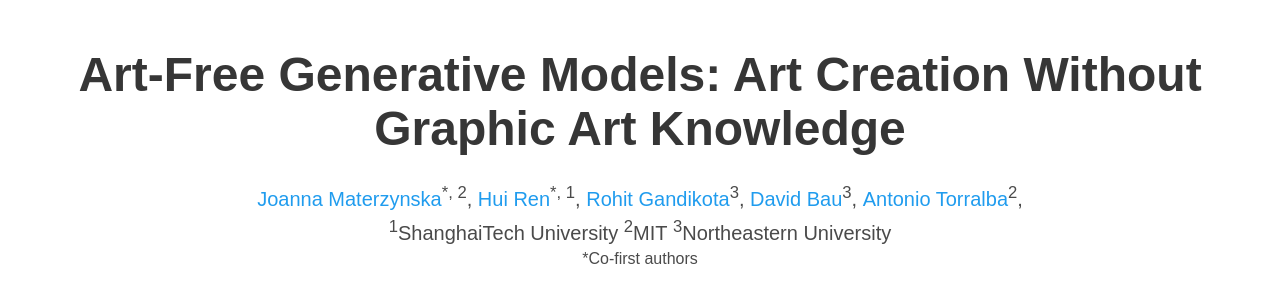
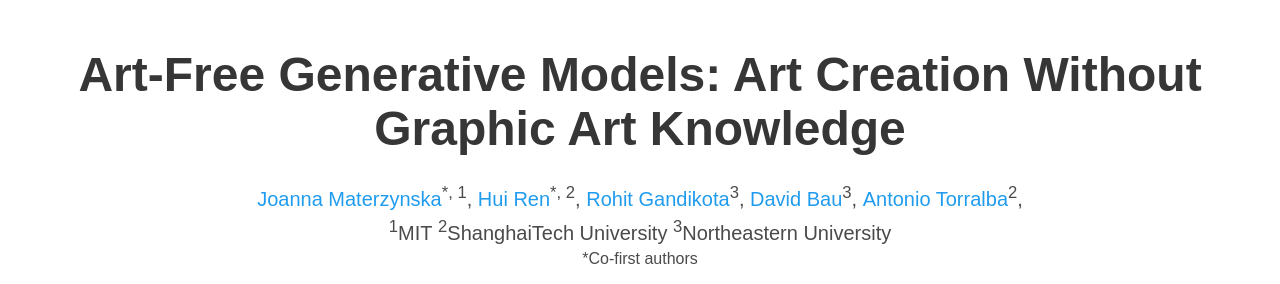
Before and after one commit to joaanna/art-free-diffusion, a plain HTML site: page index.html in a window 1280 px wide. Shown: the top 284 px of the page. Drawn offline with nearby package versions, Linux system fonts and the light colour scheme; some icons are missing; a web font is replaced by a local one.

Commit message:
Update index.html

```diff
--- a/index.html
+++ b/index.html
@@ -45,11 +45,11 @@
             Art Creation Without Graphic Art Knowledge</h1>
           <div class="is-size-5 publication-authors">
             <div class="author-block">
-                              <a href="https://joaanna.github.io/">Joanna Materzynska</a><sup>*, 2</sup>,
+                              <a href="https://joaanna.github.io/">Joanna Materzynska</a><sup>*, 1</sup>,
 
               </div>
               <div class="author-block">
-                                <a href="https://rhfeiyang.top/">Hui Ren</a><sup>*, 1</sup>,
+                                <a href="https://rhfeiyang.top/">Hui Ren</a><sup>*, 2</sup>,
 
               </div>
               <div class="author-block">
@@ -63,8 +63,8 @@
               </div>
 
               <div class="is-size-5 publication-authors">
-                <span class="author-block"><sup>1</sup>ShanghaiTech University</span>
-                <span class="author-block"><sup>2</sup>MIT</span>
+                                <span class="author-block"><sup>1</sup>MIT</span>
+                <span class="author-block"><sup>2</sup>ShanghaiTech University</span>
                 <span class="author-block"><sup>3</sup>Northeastern University</span>
               </div>
 
```
